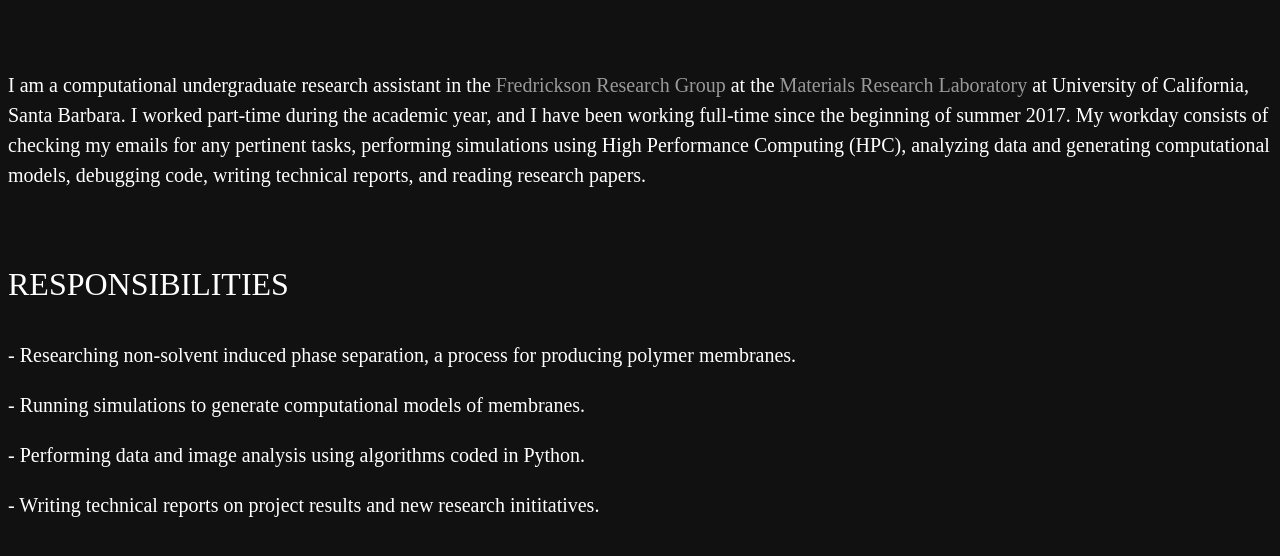
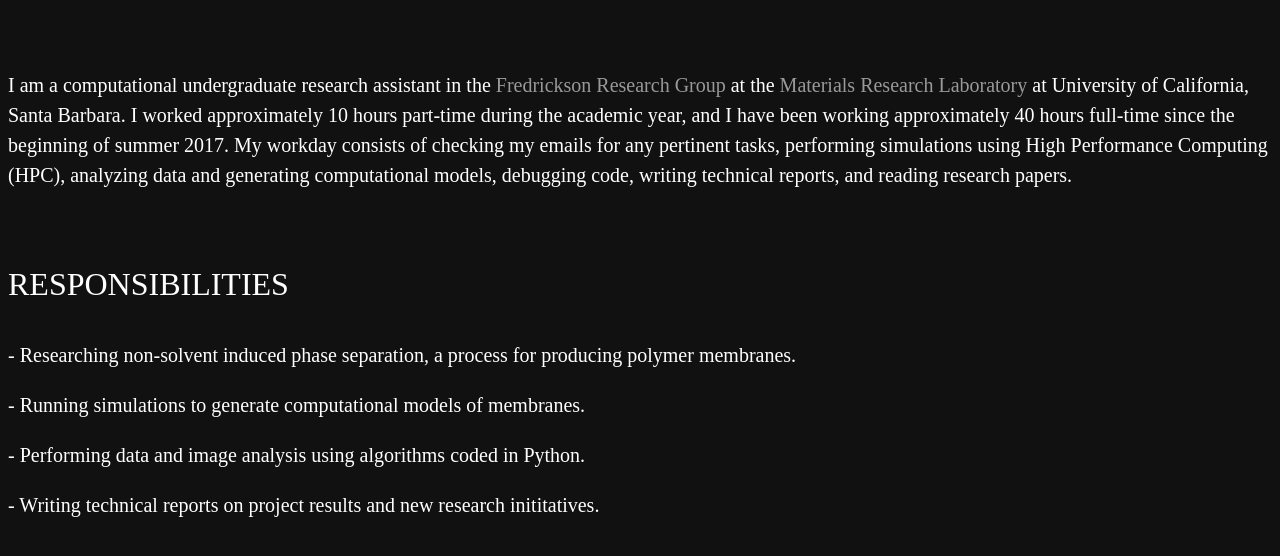
Before and after one commit to 1996leejoshua/1996leejoshua.github.io, a Jekyll site: the page built from resume/index.html, in a window 1280 px wide and 900 px high, scrolled down 602 px, cut to the strip 186-776 px from the top of the window. Shown: the top 556 px of the strip. Built offline with Jekyll 4.4.1, drawn with Linux system fonts in a browser that asks for light colours.

Commit message:
Update index.html

```diff
--- a/resume/index.html
+++ b/resume/index.html
@@ -11,7 +11,7 @@ title: Resume
 <div class="cd-scrolling-bg">
 	<div class="cd-container">
 	<br><br><br>
-	<p> I am a computational undergraduate research assistant in the <a href="http://www.mrl.ucsb.edu/~fredrickson/" target="blank">Fredrickson Research Group</a> at the <a href="https://www.mrl.ucsb.edu/" target="blank">Materials Research Laboratory</a> at University of California, Santa Barbara. I worked part-time during the academic year, and I have been working full-time since the beginning of summer 2017. My workday consists of checking my emails for any pertinent tasks, performing simulations using High Performance Computing (HPC), analyzing data and generating computational models, debugging code, writing technical reports, and reading research papers.</p>
+	<p> I am a computational undergraduate research assistant in the <a href="http://www.mrl.ucsb.edu/~fredrickson/" target="blank">Fredrickson Research Group</a> at the <a href="https://www.mrl.ucsb.edu/" target="blank">Materials Research Laboratory</a> at University of California, Santa Barbara. I worked approximately 10 hours part-time during the academic year, and I have been working approximately 40 hours full-time since the beginning of summer 2017. My workday consists of checking my emails for any pertinent tasks, performing simulations using High Performance Computing (HPC), analyzing data and generating computational models, debugging code, writing technical reports, and reading research papers.</p>
 	<br>
 	<p style="font-size:2em">RESPONSIBILITIES</p>
 	<p>- Researching non-solvent induced phase separation, a process for producing polymer membranes.</p>
```
